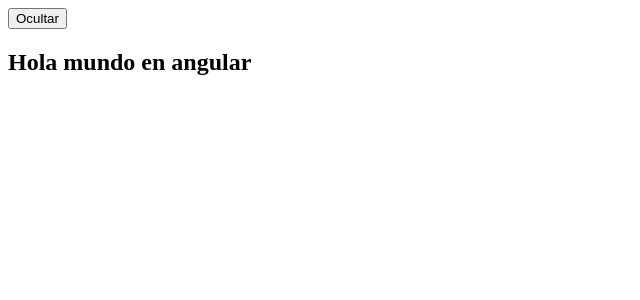
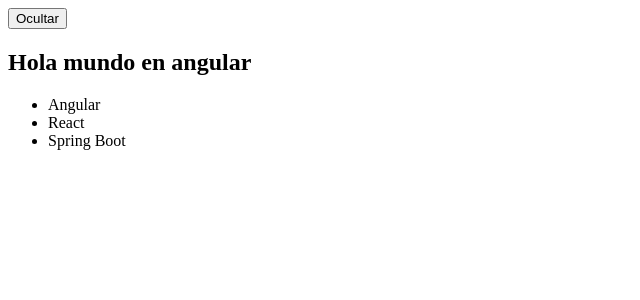
Before and after one commit to xSimon76x/front-angular-curso-springboot, an Angular app: page / in a window 1280 px wide. Both pictures are taken after a click on the button "Mostrar". Shown: the top 300 px of the page, without its empty margins (0-640 px from the left). Built offline with nearby package versions, Linux system fonts and the light colour scheme.

Commit message:
La Directiva ngFor y nueva sintaxis de flujos de control

```diff
--- a/src/app/app.component.html
+++ b/src/app/app.component.html
@@ -4,6 +4,11 @@
   <button type="button" (click)="setEnabled()">
     {{ enabled ? 'Ocultar' : 'Mostrar'}}
   </button>
+
+  <!-- Para version de Angular 17 hacia atras -->
+  <!-- <ul *ngIf="enabled">
+    <li *ngFor="let course of courses"> {{ course }}</li>
+  </ul>
   <div *ngIf="enabled; else notEnabled">
     <h2>{{ title }}</h2>
   </div>
@@ -12,8 +17,20 @@
     <div>
       Lo sentimos no esta disponible
     </div>
-</ng-template>
-</main>
+  </ng-template> -->
+
+  <!-- Para version de Angular 17 en adelante -->
+  @if(enabled) {
+    <h2>{{ title }}</h2>
+    <ul *ngIf="enabled">
+      @for (course of courses; track $index) {
+        <li> {{ course }}</li>
+      }
+    </ul>
+  } @else {
+    <h2>Lo sentimos no esta disponible</h2>
+  }
 
 
+</main>
 <router-outlet />
--- a/src/app/app.component.ts
+++ b/src/app/app.component.ts
@@ -1,17 +1,18 @@
 import { Component } from '@angular/core';
 import { RouterOutlet } from '@angular/router';
-import { NgIf } from "@angular/common";
+import { CommonModule } from "@angular/common";
 
 @Component({
   selector: 'app-root',
   standalone: true,
-  imports: [RouterOutlet, NgIf],
+  imports: [RouterOutlet, CommonModule],
   templateUrl: './app.component.html',
   styleUrl: './app.component.css'
 })
 export class AppComponent {
   title: string = "Hola mundo en angular";
   enabled: boolean = false;
+  courses: string[] = ['Angular', 'React', 'Spring Boot'];
   setEnabled(): void {
     this.enabled = this.enabled ? false : true;
   }
```
Lines whose indentation alone changed are shown as unchanged.
